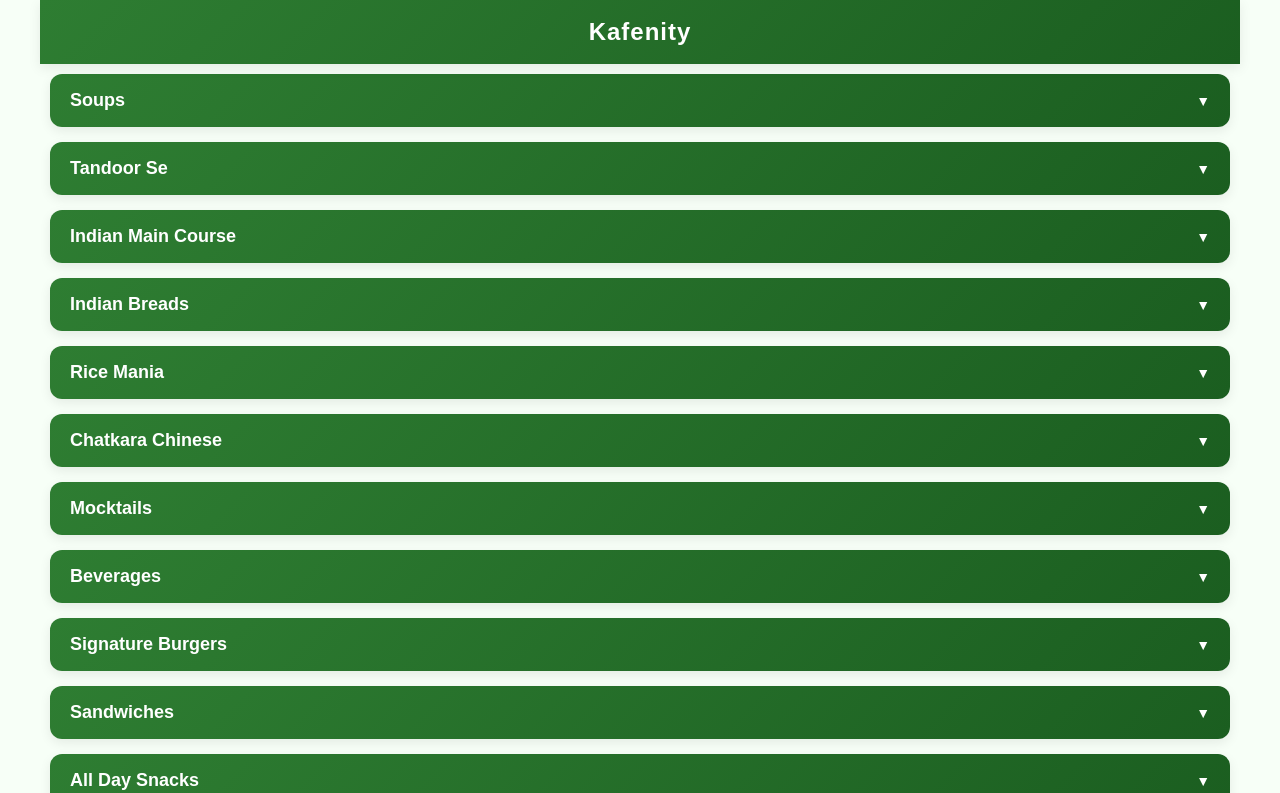
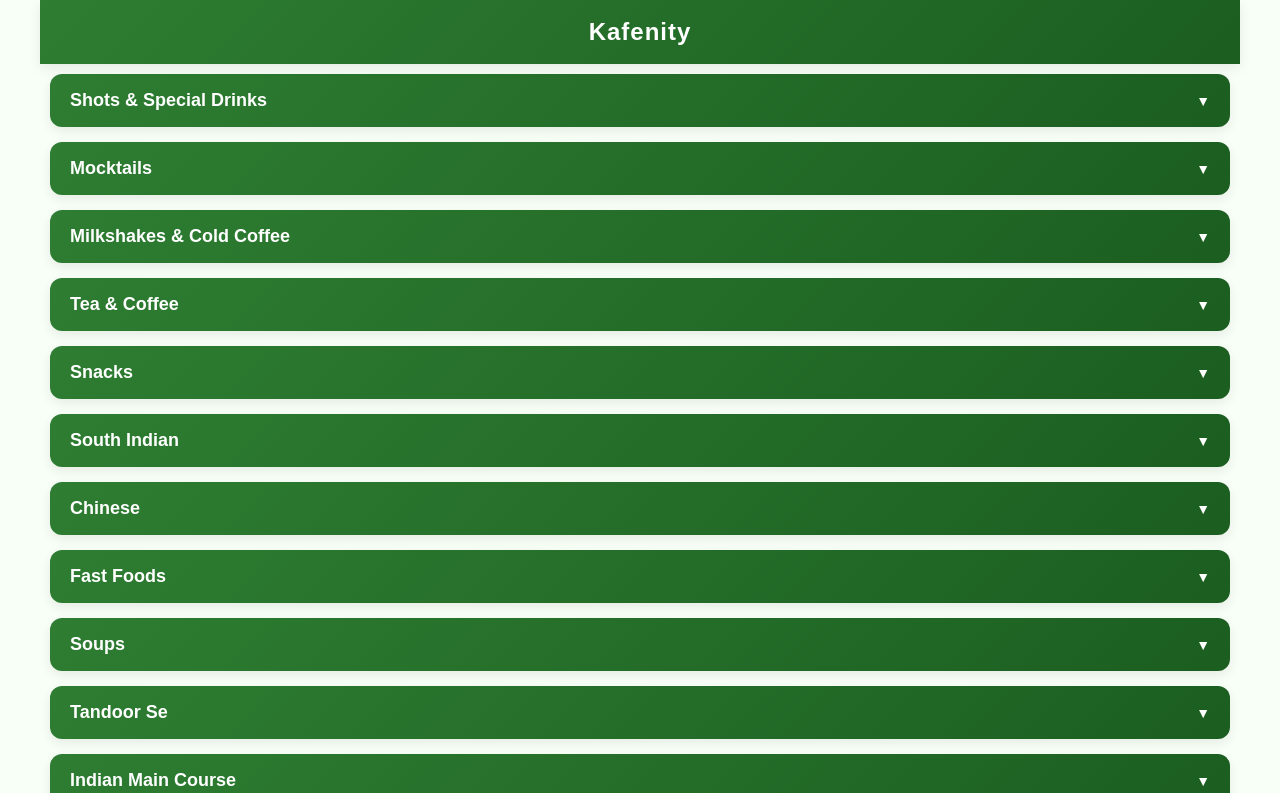
Before and after one commit to Karan1445/kafenity, a React (Create React App) app: page / in a window 1280 px wide. Shown: the top 793 px of the page. Built offline with nearby package versions, Linux system fonts and the light colour scheme.

Commit message:
Update App.js

```diff
--- a/src/App.js
+++ b/src/App.js
@@ -2,27 +2,180 @@
 import './App.css';
 
 export default function App() {
-  const categories = [
+ const categories = [
+  { name: 'Shots & Special Drinks' },
+  { name: 'Mocktails' },
+  { name: 'Milkshakes & Cold Coffee' },
+  { name: 'Tea & Coffee' },
+  { name: 'Snacks' },
+  { name: 'South Indian' },
+  { name: 'Chinese' },
+  { name: 'Fast Foods' },
   { name: 'Soups' },
   { name: 'Tandoor Se' },
   { name: 'Indian Main Course' },
   { name: 'Indian Breads' },
-  { name: 'Rice Mania' },
-  { name: 'Chatkara Chinese' },
-  { name: 'Mocktails' },
-  { name: 'Beverages' },
-  { name: 'Signature Burgers' },
-  { name: 'Sandwiches' },
-  { name: 'All Day Snacks' }
+  { name: 'Rice & Dal Preparations' },
+  { name: 'Accompaniments' },
+  { name: 'Desserts' }
 ];
 
 const items = {
+  'Shots & Special Drinks': [
+    { name: 'Kokum Shot', price: 60 },
+    { name: 'Chilli Shot', price: 60 }
+  ],
+  'Mocktails': [
+    { name: 'Blue Lagoon', price: 110 },
+    { name: 'Mojito (Mint/Peach/Strawberry)', price: 110 },
+    { name: 'Pink Passion', price: 200 },
+    { name: 'Fruit Punch', price: 150 },
+    { name: 'Pina Colada', price: 150 },
+    { name: 'Berry Frosty', price: 150 },
+    { name: 'Purple Cow', price: 150 },
+    { name: 'Mai Tai', price: 180 },
+    { name: 'Moon on the Lake', price: 120 },
+    { name: 'Blueberry Lemonade', price: 180 },
+    { name: 'Strawberry Lemonade', price: 180 },
+    { name: 'Coconut Minty Soda', price: 150 },
+    { name: 'Minty Café Latte', price: 180 },
+    { name: 'Black Honey Orange Iced Café', price: 150 },
+    { name: 'Pink Guava Strawberry Fizz', price: 180 }
+  ],
+  'Milkshakes & Cold Coffee': [
+    { name: 'Milk Shakes (Vanilla/Chocolate/Strawberry/Oreo)', price: 170 },
+    { name: 'Thick Shakes (Vanilla/Chocolate/Oreo)', price: 250 },
+    { name: 'Cold Coffee Flavoured (Vanilla/Hazelnut/Caramel/Irish/Chocolate)', price: 170 }
+  ],
+  'Tea & Coffee': [
+    { name: 'Traditional Tea', price: 50 },
+    { name: 'Cardamom Tea', price: 60 },
+    { name: 'Ginger Pudina Tea', price: 60 },
+    { name: 'Lemon Grass Tea', price: 50 },
+    { name: 'Zafran Tea', price: 80 },
+    { name: 'Black Tea', price: 50 },
+    { name: 'Kahwa', price: 60 },
+    { name: 'Green Tea', price: 60 },
+    { name: 'Ginger Honey Green Tea', price: 60 },
+    { name: 'Hot Plain Milk', price: 50 },
+    { name: 'Black Coffee', price: 60 },
+    { name: 'Café Latte', price: 100 },
+    { name: 'Classic Hot Coffee', price: 60 },
+    { name: 'Cappuccino', price: 80 },
+    { name: 'Hot Coffee Flavoured (Vanilla/Hazelnut/Caramel/Irish)', price: 100 },
+    { name: 'Café Mocha', price: 110 },
+    { name: 'Bournvita/Hot Chocolate', price: 80 }
+  ],
+  'Snacks': [
+    { name: 'Thepla (3 Nos.)', price: 60 },
+    { name: 'Pav Patrice (2 Nos.)', price: 110 },
+    { name: 'Bread Pakora (2 Nos.)', price: 60 },
+    { name: 'Sindhi Bhakhti Koki', price: 130 },
+    { name: 'Maggie', price: 70 },
+    { name: 'Veg. Maggie', price: 100 },
+    { name: 'Nachos', price: 150 },
+    { name: 'Cheese Nachos', price: 180 },
+    { name: 'Dhakad Paratha', price: 250 },
+    { name: 'Dabell', price: 50 },
+    { name: 'Vadapav', price: 60 },
+    { name: 'Cheese Vadapav', price: 60 },
+    { name: 'Masala Pav', price: 120 },
+    { name: 'Cheese Masala Pav', price: 150 },
+    { name: 'Veg. Frankie', price: 120 },
+    { name: 'Cheese Frankie', price: 150 },
+    { name: 'Maska Bun (Jam/Without Jam/Chocolate)', price: 80 },
+    { name: 'Pani Puri', price: 50 },
+    { name: 'Jhal Muri', price: 100 },
+    { name: 'Sev Puri', price: 70 },
+    { name: 'Dahi Puri', price: 80 },
+    { name: 'Aloo Tikki Chaat', price: 150 },
+    { name: 'Basket Chaat', price: 100 },
+    { name: 'Italian Basket Chaat', price: 120 },
+    { name: 'Chhole Bhature', price: 170 },
+    { name: 'Poori Bhaji', price: 120 },
+    { name: 'Pav Bhaji', price: 120 }
+  ],
+  'South Indian': [
+    { name: 'Plain Dosa', price: 90 },
+    { name: 'Plain Paper Dosa', price: 150 },
+    { name: 'Masala Dosa', price: 120 },
+    { name: 'Garlic Plain Dosa', price: 100 },
+    { name: 'Garlic Masala Dosa', price: 130 },
+    { name: 'Plain Cheese Dosa', price: 110 },
+    { name: 'Cheese Masala Dosa', price: 150 },
+    { name: 'Mysore Masala Dosa', price: 130 },
+    { name: 'Podi Idli', price: 100 },
+    { name: 'Chee Idli', price: 120 },
+    { name: 'Rava Sada Dosa', price: 100 },
+    { name: 'Rava Masala Dosa', price: 130 },
+    { name: 'Rava Mysore Masala Dosa', price: 150 },
+    { name: 'Uttapam', price: 120 },
+    { name: 'Tomato Onion Uttapam', price: 150 },
+    { name: 'Mix Uttapam', price: 180 },
+    { name: 'Podi Cheese Dosa', price: 200 }
+  ],
+  'Chinese': [
+    { name: 'Dragon Potato', price: 150 },
+    { name: 'Paneer Chilli Dry', price: 200 },
+    { name: 'Paneer 65', price: 210 },
+    { name: 'Manchurian Dry/Gravy', price: 150 },
+    { name: 'American Chop Suey', price: 160 },
+    { name: 'Chinese Chop Suey', price: 160 },
+    { name: 'Chowmein', price: 180 },
+    { name: 'Chinese Bhel', price: 170 },
+    { name: 'Spring Roll (2 nos.)', price: 240 },
+    { name: 'Crispy Veg.', price: 180 },
+    { name: 'Veg. Fried Rice', price: 150 },
+    { name: 'Schezwan Fried Rice', price: 170 },
+    { name: 'Manchurian Fried Rice', price: 170 },
+    { name: 'Singapore Fried Rice', price: 170 },
+    { name: 'Hakka Noodles', price: 150 },
+    { name: 'Schezwan Noodles', price: 170 },
+    { name: 'Manchurian Noodles', price: 170 },
+    { name: 'Singapore Noodles', price: 170 },
+    { name: 'Paneer Manchurian Dry', price: 180 },
+    { name: 'Alfredo Pasta', price: 200 },
+    { name: 'Arrabiata Pasta', price: 200 },
+    { name: 'Mornay Pasta', price: 220 },
+    { name: 'Pesto Pasta', price: 220 }
+  ],
+  'Fast Foods': [
+    { name: 'French Fries Salted', price: 80 },
+    { name: 'French Fries Peri-Peri', price: 100 },
+    { name: 'Bread Butter', price: 70 },
+    { name: 'Bread Butter Jam', price: 90 },
+    { name: 'Veg. Sandwich', price: 100 },
+    { name: 'Cheese Sandwich', price: 130 },
+    { name: 'Veg. Cheese Sandwich', price: 140 },
+    { name: 'Mexican Sandwich', price: 170 },
+    { name: 'Tandoori Paneer Sandwich', price: 170 },
+    { name: 'Cheese Chilli Sandwich', price: 150 },
+    { name: 'Cheese Corn Sandwich', price: 150 },
+    { name: 'Aloo Mutter Sandwich', price: 120 },
+    { name: 'Club Sandwich', price: 200 },
+    { name: 'Nutella Chocolate Sandwich', price: 180 },
+    { name: 'Cheese Pineapple Sandwich', price: 180 },
+    { name: 'Veg. Burger', price: 90 },
+    { name: 'Cheese Burger', price: 120 },
+    { name: 'Mexican Burger', price: 150 },
+    { name: 'Margherita Pizza', price: 120 },
+    { name: 'Country Feast Pizza', price: 150 },
+    { name: 'Tandoori Paneer Pizza', price: 180 },
+    { name: 'Veg. Cheesy Loaded Pizza', price: 350 },
+    { name: 'Jalapeno Pineapple Pizza', price: 150 },
+    { name: 'Mexican Pizza', price: 180 },
+    { name: 'Plain Garlic Bread', price: 80 },
+    { name: 'Cheesy Garlic Bread', price: 110 },
+    { name: 'Cheesy Garlic Bread Supreme', price: 130 },
+    { name: 'Cheese Garlic Pull Apart Bread', price: 180 },
+    { name: 'Sub Tub', price: 180 }
+  ],
   'Soups': [
-    { name: 'Cream of Tomato Soup', price: 130 },
+    { name: 'Cream of Tomato Soup', price: 150 },
     { name: 'Manchurian Soup', price: 130 },
     { name: 'Manchow Soup', price: 130 },
     { name: 'Hot & Sour Soup', price: 140 },
-    { name: 'Clear Veg Soup', price: 140 },
+    { name: 'Veg. Clear Soup', price: 150 },
     { name: 'Lemon Coriander Soup', price: 170 },
     { name: 'Garlic Coriander Soup', price: 170 },
     { name: 'Cream of Spinach Soup', price: 170 },
@@ -47,20 +200,20 @@
     { name: 'Veg. Handi', price: 260 },
     { name: 'Veg. Jaipuri', price: 270 },
     { name: 'Veg. Kadai', price: 270 },
-    { name: 'Veg. Kolhapuri', price: 270 },
-    { name: 'Veg. Angara', price: 280 },
+    { name: 'Veg. Kolhapuri', price: 290 },
+    { name: 'Veg. Angara', price: 290 },
     { name: 'Paneer Tikka Masala', price: 330 },
     { name: 'Paneer Butter Masala', price: 350 },
     { name: 'Paneer Handi', price: 350 },
     { name: 'Paneer Kadai', price: 350 },
     { name: 'Paneer Toofani', price: 350 },
-    { name: 'Paneer Patiyala', price: 380 },
+    { name: 'Paneer Patiyala', price: 350 },
     { name: 'Paneer Bhurji', price: 350 },
     { name: 'Paneer Angara', price: 380 },
     { name: 'Paneer Pasanda', price: 380 },
     { name: 'Paneer Lawabdar', price: 380 },
     { name: 'Palak Paneer', price: 380 },
-    { name: 'Cheese Angoori', price: 350 },
+    { name: 'Cheese Angoori', price: 380 },
     { name: 'Cheese Butter Masala', price: 400 },
     { name: 'Kaju Curry', price: 400 },
     { name: 'Kaju Butter Masala', price: 400 },
@@ -84,64 +237,53 @@
     { name: 'Cheese Chilli Paratha', price: 200 },
     { name: 'Aloo Cheese Paratha', price: 150 }
   ],
-  'Rice Mania': [
-    { name: 'Schezwan Rice', price: 160 },
-    { name: 'Paneer Biryani', price: 160 },
-    { name: 'Veg Hyderabadi Biryani', price: 160 },
-    { name: 'Cheese Chilli Rice', price: 160 },
-    { name: 'Veg Pulav', price: 160 },
-    { name: 'Tandoori Paneer Pulav', price: 160 },
-    { name: 'Paneer Handi Biryani', price: 160 },
-    { name: 'Veg Biryani', price: 160 }
+  'Rice & Dal Preparations': [
+    { name: 'Steam Rice', price: 120 },
+    { name: 'Jeera Rice', price: 150 },
+    { name: 'Bhaji Pulao', price: 150 },
+    { name: 'Chhole Rice', price: 150 },
+    { name: 'Veg. Pulao', price: 170 },
+    { name: 'Veg. Biryani', price: 170 },
+    { name: 'Hyderabadi Biryani', price: 180 },
+    { name: 'Dum Biryani', price: 220 },
+    { name: 'Dal Fry', price: 150 },
+    { name: 'Dal Palak', price: 180 },
+    { name: 'Dal Tadka', price: 180 },
+    { name: 'Dhaba Dal', price: 200 },
+    { name: 'Dal Makhni', price: 220 },
+    { name: 'Dal Khichdi', price: 120 },
+    { name: 'Vegetable Khichdi', price: 140 },
+    { name: 'Dal Makhni Khichdi', price: 150 },
+    { name: 'Dal Palak Khichdi', price: 150 },
+    { name: 'Gujrati Khichdi', price: 100 },
+    { name: 'Hare Pyaz aur Lehsun Ki Khichdi', price: 150 },
+    { name: 'Paneer Makhni Khichdi', price: 200 }
   ],
-  'Chatkara Chinese': [
-    { name: 'Veg Triple Rice', price: 160 },
-    { name: 'Veg Triple Noodles', price: 160 },
-    { name: 'Manchurian Rice', price: 160 },
-    { name: 'Manchurian Noodles', price: 160 },
-    { name: 'Schezwan Noodles', price: 160 },
-    { name: 'Fried Rice', price: 160 },
-    { name: 'Schezwan Fried Rice', price: 160 },
-    { name: 'Veg Hakka Noodles', price: 160 }
+  'Accompaniments': [
+    { name: 'Plain Chhas', price: 50 },
+    { name: 'Masala Chhas', price: 60 },
+    { name: 'Salted Lassi', price: 90 },
+    { name: 'Sweet Lassi', price: 100 },
+    { name: 'Flavoured Lassi (Mango/Strawberry/Pineapple/Rose/Blueberry/Rajwadi)', price: 140 },
+    { name: 'Roasted Papad/Fried Papad', price: 30 },
+    { name: 'Masala Papad', price: 70 },
+    { name: 'Green Salad', price: 90 },
+    { name: 'Kachumbar Salad', price: 80 },
+    { name: 'Cucumber Tomato Salad', price: 50 },
+    { name: 'Extra Pav (2 Nos.)', price: 30 },
+    { name: 'Extra Bhature', price: 50 },
+    { name: 'Extra Chhole', price: 100 },
+    { name: 'Extra Cheese', price: 50 },
+    { name: 'Extra Ghee', price: 60 },
+    { name: 'Extra Curd', price: 40 }
   ],
-  'Mocktails': [
-    { name: 'Classic Mojito', price: 110 },
-    { name: 'Blue Lagoon', price: 110 },
-    { name: 'Green Apple Mojito', price: 110 },
-    { name: 'Strawberry Mojito', price: 110 },
-    { name: 'Cranberry Mojito', price: 110 },
-    { name: 'Lime Mojito', price: 110 }
-  ],
-  'Beverages': [
-    { name: 'Cold Coffee', price: 110 },
-    { name: 'KitKat Shake', price: 110 },
-    { name: 'Oreo Shake', price: 110 },
-    { name: 'Chocolate Shake', price: 110 },
-    { name: 'Mango Shake', price: 110 },
-    { name: 'Strawberry Shake', price: 110 },
-    { name: 'Choco-Chip Shake', price: 110 }
-  ],
-  'Signature Burgers': [
-    { name: 'Mexican Aloo Tikki Burger', price: 80 },
-    { name: 'Tandoori Aloo Tikki Burger', price: 80 },
-    { name: 'Veggie Cheese Burger', price: 90 },
-    { name: 'Spicy Paneer Burger', price: 100 },
-    { name: 'Cheesy Paneer Tikka Burger', price: 100 }
-  ],
-  'Sandwiches': [
-    { name: 'Veg Masala Sandwich', price: 80 },
-    { name: 'Veg Cheese Grill', price: 90 },
-    { name: 'Veg Club Sandwich', price: 100 },
-    { name: 'Cheese Chilli Sandwich', price: 90 },
-    { name: 'Paneer Tikka Sandwich', price: 100 }
-  ],
-  'All Day Snacks': [
-    { name: 'Fries', price: 80 },
-    { name: 'Cheese Fries', price: 100 },
-    { name: 'Peri Peri Fries', price: 100 },
-    { name: 'Veg Nuggets (6 pcs)', price: 90 },
-    { name: 'Cheese Balls (6 pcs)', price: 100 },
-    { name: 'Chilli Cheese Nuggets', price: 90 }
+  'Desserts': [
+    { name: 'Evergreen Brownie', price: 120 },
+    { name: 'Rich Dry Fruits Brownie', price: 180 },
+    { name: 'Walnut Fudge Brownie', price: 180 },
+    { name: 'All in Chocolate Brownie', price: 200 },
+    { name: 'Burj Khalifa Brownie', price: 333 },
+    { name: 'Kafenity Special Brownie', price: 444 }
   ]
 };
 
```
